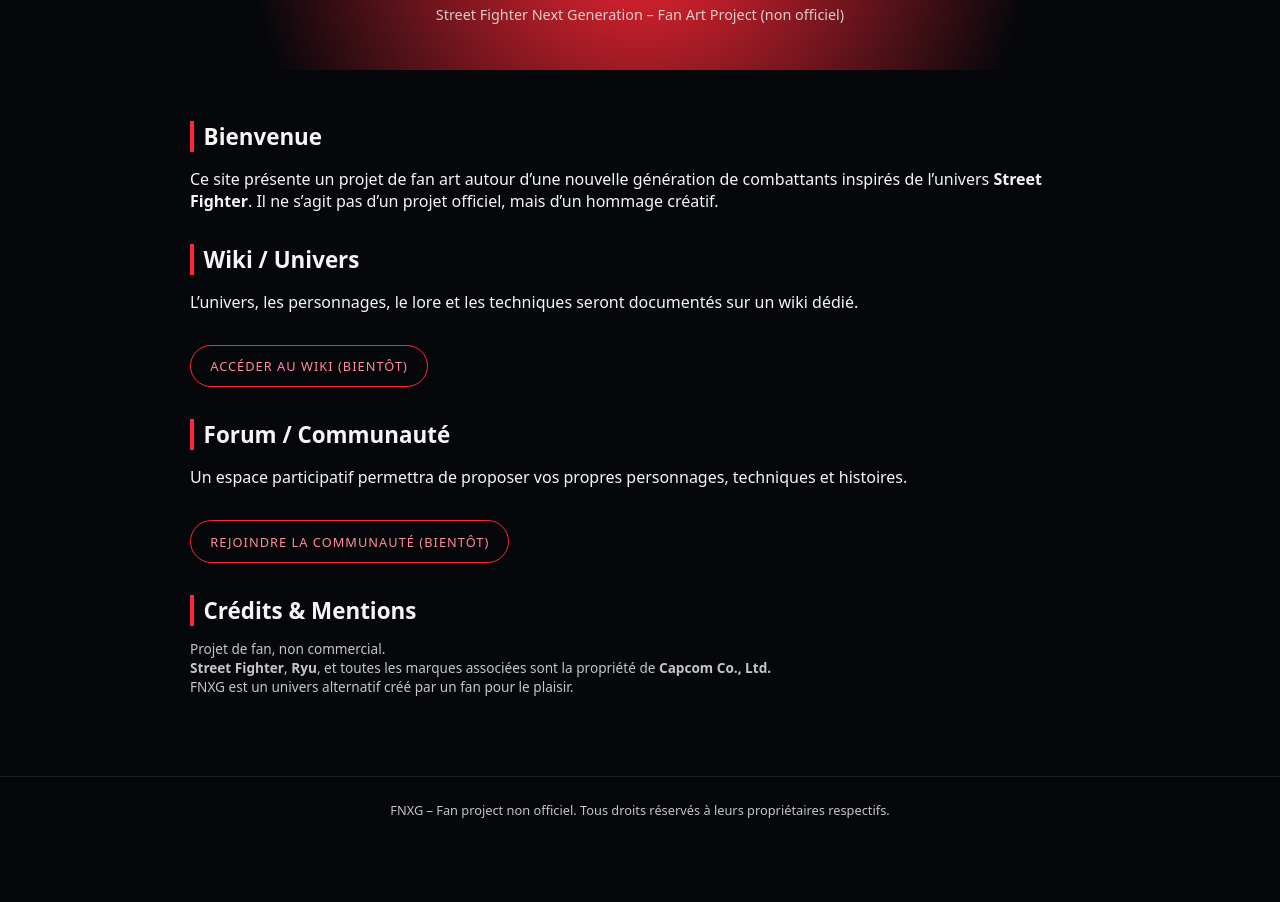
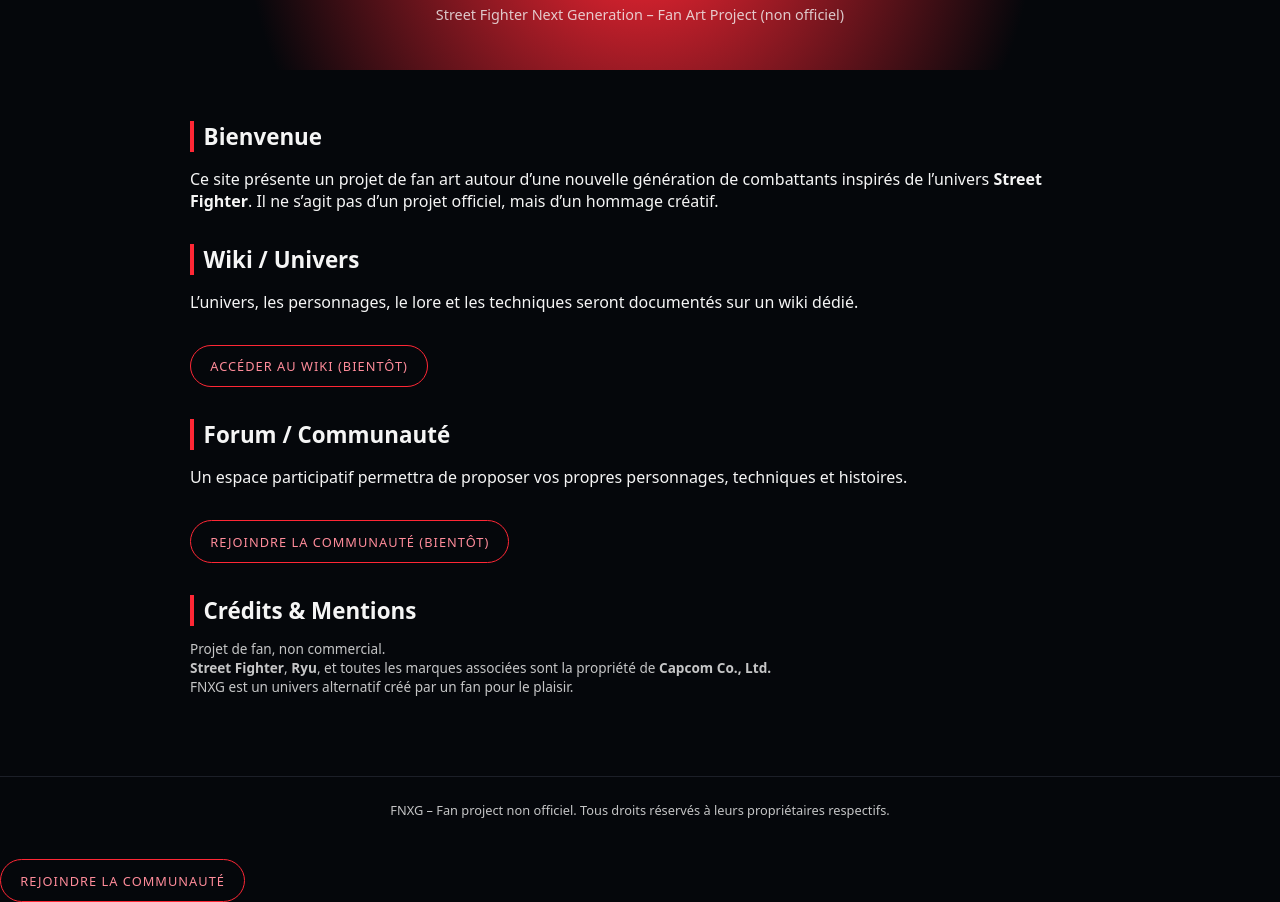
Before and after one commit to DarkSynx/FNXG, a plain HTML site: page index.html in a window 1280 px wide. Shown: the part 85-987 px from the top of the page. Before the commit the page ends 928 px from the top, so only its background shows below. Drawn offline with Linux system fonts and the light colour scheme.

Commit message:
Update index.html

```diff
--- a/index.html
+++ b/index.html
@@ -115,5 +115,8 @@
   <footer>
     FNXG – Fan project non officiel. Tous droits réservés à leurs propriétaires respectifs.
   </footer>
+  <a class="btn" href="https://github.com/TON-PSEUDO/FNXG/discussions" target="_blank">
+  Rejoindre la communauté
+</a>
 </body>
 </html>
```
